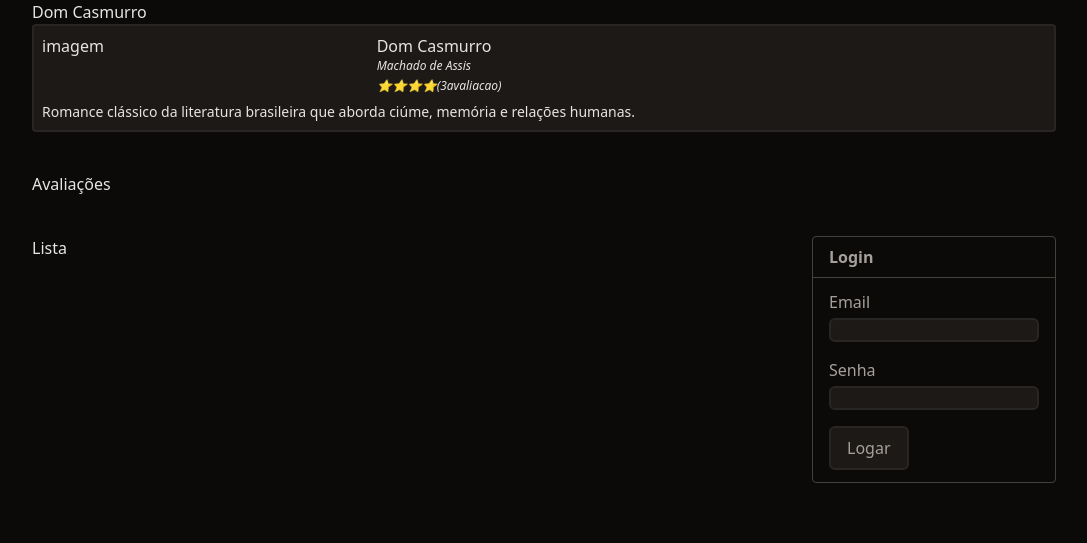
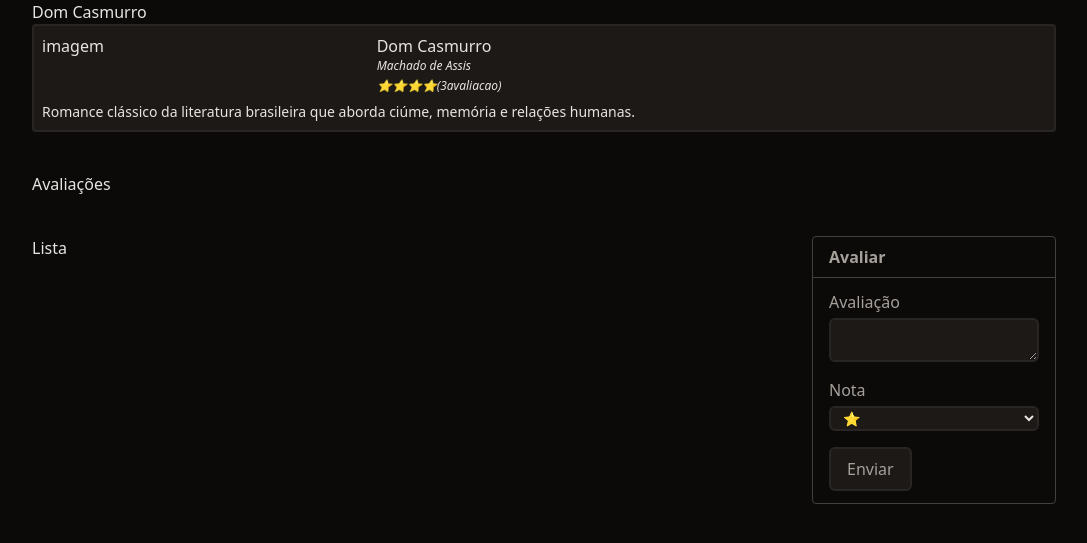
Before and after one commit to LucasBartl/Livraria, a PHP site: page /livro?id=1 in a window 1280 px wide. Shown: the part 60-603 px from the top of the page, without its empty margins (96-1183 px from the left). Run offline with PHP 8.4, Linux system fonts and the light colour scheme; the visitor is signed in with stand-in values (Sample User, id 1); data comes from the database, SQL or seed files in the repository; both versions use the stored data as it was after the commit.

Commit message:
Criação form de avaliacao e controller

```diff
--- a/livros/functions/functions.php
+++ b/livros/functions/functions.php
@@ -51,6 +51,14 @@ function config($chave = null){
         return $config[$chave];
     }
     return $config;
+}
 
+function auth(){
+
+    if(! isset($_SESSION['auth'])){
+        return null;
+    }
+
+    return $_SESSION['auth'];
 
 }
--- a/livros/views/livro.view.php
+++ b/livros/views/livro.view.php
@@ -13,17 +13,22 @@
     </div>
 </div>
 
+<!-- Avaliaçao -->
 
 <h2>Avaliações</h2>
 
 <div class=" grid grid-cols-4 gap-4">
 
     <div class="col-span-3 ">Lista</div>
+    <div>
 
+        <?php
+        if (auth()):  ?>
             <div class="border border-stone-700 rounded  ">
-        <h1 class="border-b border-stone-700 text-stone-400 font-bold px-4 py-2">Login</h1>
-        <form class="px-4 py-3 space-y-4" method="POST">
-            <?php if ($validacoes = flash()->get('validacoes_login')): ?>
+                <h1 class="border-b border-stone-700 text-stone-400 font-bold px-4 py-2">Avaliar</h1>
+                <form class="px-4 py-3 space-y-4" method="POST" action="/criar-avaliacao">
+
+                    <?php if ($validacoes = flash()->get('validacoes')): ?>
                         <div class="border-red-800 bg-red-900  text-red-400 px-4 py-2 rounded-md border-2">
                             <ul>
                                 <li>Algo esta errado </li>
@@ -33,23 +38,44 @@
                             </ul>
                         </div>
                     <?php endif; ?>
+                    <input
+                        name="livro_id"
+                        value="<?= $livro->id ?>"
+                        type="hidden">
                     <div class="flex flex-col">
-                <label class="text-stone-400  mb-1">Email</label>
-                <input type="email"
+                        <label class="text-stone-400  mb-1">Avaliação</label>
+                        <textarea
+                            type="text"
+                            name="avaliacao"
                             class="border-stone-800 border-2 items-center rounded-md bg-stone-900 text-sm focus:outline-none px-2 py1"
-                    placeholder=""
-                    name="email">
-            </div>
-            <div class="flex flex-col">
-                <label class="text-stone-400  mb-1">Senha</label>
-                <input type="password"
-                    class="border-stone-800 border-2 items-center rounded-md bg-stone-900 text-sm focus:outline-none px-2 py1"
-                    placeholder=""
-                    name="senha">
+                            placeholder="">
+                </textarea>
                     </div>
 
-            <button type="submit" class="border-stone-800 bg-stone-900  text-stone-400 px-4 py-2 rounded-md border-2 hover:bg-stone-700">Logar</button>
+                    <div class="flex flex-col">
+                        <label class="text-stone-400  mb-1">Nota</label>
+
+                        <select
+                            name="nota"
+                            type="password"
+                            class="border-stone-800 border-2 items-center rounded-md bg-stone-900 text-sm focus:outline-none px-2 py1"
+                            placeholder="">
+
+                            <option value="1">⭐</option>
+                            <option value="2">⭐⭐</option>
+                            <option value="3">⭐⭐⭐</option>
+                            <option value="4">⭐⭐⭐⭐</option>
+                            <option value="5">⭐⭐⭐⭐⭐</option>
+
+                        </select>
+
+                    </div>
+
+                    <button type="submit" class="border-stone-800 bg-stone-900  text-stone-400 px-4 py-2 rounded-md border-2 hover:bg-stone-700">Enviar</button>
                 </form>
+            </div>
+        <?php endif; ?>
+
     </div>
 
 
--- a/livros/views/templates/app.view.php
+++ b/livros/views/templates/app.view.php
@@ -18,8 +18,8 @@
                 <li><a href="/meus-livro" class="hover:underline">Meus Livros</a></li>
             </ul>
             <ul>
-                <?php if (isset($_SESSION['auth'])) : ?>
-                    <li><a href="/logout">Olá, <?= $_SESSION['auth']->nome ?></a></li>
+                <?php if (auth()) : ?>
+                    <li><a href="/logout">Olá, <?= auth()->nome ?></a></li>
                 <?php else: ?>
                     <li><a href="/login">Fazer login</a></li>
                 <?php endif; ?>
```
Also changed, not shown: livros/controllers/criar-avaliacao.controller.php (added, +36 -0 lines), livros/database.sqlite. Lines whose indentation alone changed are shown as unchanged.
